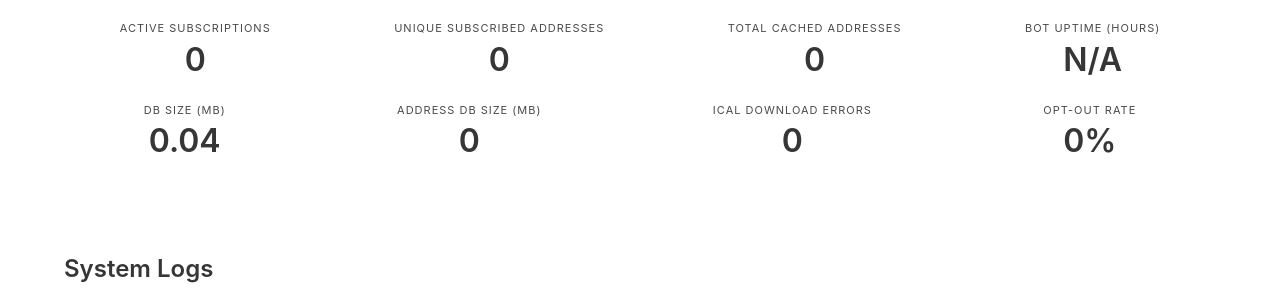
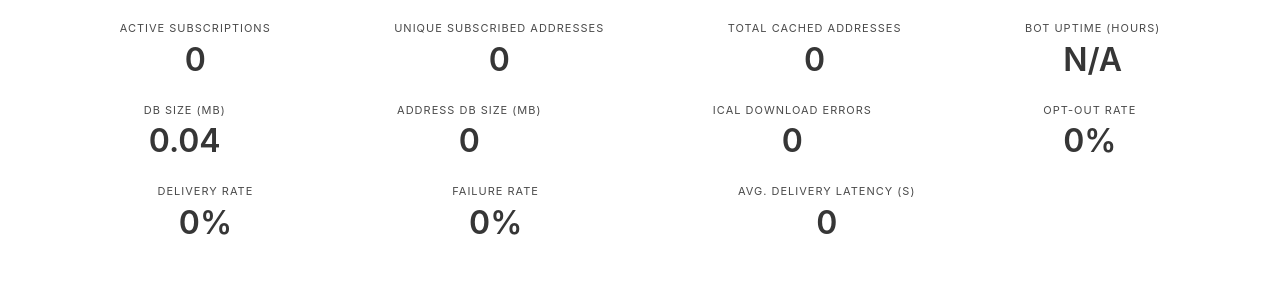
Before and after one commit to Steelnight/DumpDate, a Flask app: page / in a window 1280 px wide. Shown: the part 240-546 px from the top of the page. Run offline with Flask 3, Linux system fonts and the light colour scheme; data that the repository does not hold is empty.

Commit message:
feat: Add Notification Performance KPIs to Dashboard
This commit implements the tracking and display of detailed notification performance metrics as Phase 2a of the dashboard feature.

- Adds a new `notification_logs` table to the database to record the status of every outgoing notification.
- Modifies the notification scheduler to log each send attempt (success or failure) to this new table.
- Implements backend logic to calculate Delivery Rate, Failure Rate, and Average Delivery Latency from the notification logs.
- Updates the dashboard frontend to display these new KPIs.

```diff
--- a/dashboard/app.py
+++ b/dashboard/app.py
@@ -55,6 +55,9 @@ def index():
         "bot_uptime_hours": "N/A",
         "ical_download_errors": 0,
         "opt_out_rate_percent": 0,
+        "delivery_rate_percent": 0,
+        "failure_rate_percent": 0,
+        "avg_delivery_latency_seconds": 0,
     }
     logs = []
 
@@ -98,6 +101,37 @@ def index():
                     (inactive_subscriptions / total_subscriptions) * 100, 2
                 )
 
+            # --- Notification KPIs ---
+            try:
+                total_notifications = cur.execute(
+                    "SELECT COUNT(*) FROM notification_logs WHERE status IN ('success', 'failure')"
+                ).fetchone()[0]
+                if total_notifications > 0:
+                    successful_notifications = cur.execute(
+                        "SELECT COUNT(*) FROM notification_logs WHERE status = 'success'"
+                    ).fetchone()[0]
+                    failed_notifications = cur.execute(
+                        "SELECT COUNT(*) FROM notification_logs WHERE status = 'failure'"
+                    ).fetchone()[0]
+
+                    kpis["delivery_rate_percent"] = round(
+                        (successful_notifications / total_notifications) * 100, 2
+                    )
+                    kpis["failure_rate_percent"] = round(
+                        (failed_notifications / total_notifications) * 100, 2
+                    )
+
+                    # Calculate average latency for successful notifications
+                    avg_latency = cur.execute(
+                        "SELECT AVG(JULIANDAY(timestamp_sent) - JULIANDAY(timestamp_scheduled)) FROM notification_logs WHERE status = 'success'"
+                    ).fetchone()[0]
+                    if avg_latency:
+                        kpis["avg_delivery_latency_seconds"] = round(
+                            avg_latency * 86400, 2
+                        )  # Convert days to seconds
+            except (sqlite3.Error, TypeError, ZeroDivisionError) as e:
+                logger.warning(f"Could not calculate notification KPIs: {e}")
+
             # --- Fetch Logs ---
             logs_query = cur.execute(
                 "SELECT timestamp, level, message, logger_name FROM logs ORDER BY timestamp DESC LIMIT 100"
--- a/dashboard/templates/index.html
+++ b/dashboard/templates/index.html
@@ -74,6 +74,32 @@
             </div>
           </div>
       </nav>
+      <nav class="level is-mobile">
+        <div class="level-item has-text-centered">
+          <div>
+            <p class="heading">Delivery Rate</p>
+            <p class="title">{{ kpis.delivery_rate_percent }}%</p>
+          </div>
+        </div>
+        <div class="level-item has-text-centered">
+          <div>
+            <p class="heading">Failure Rate</p>
+            <p class="title">{{ kpis.failure_rate_percent }}%</p>
+          </div>
+        </div>
+        <div class="level-item has-text-centered">
+          <div>
+            <p class="heading">Avg. Delivery Latency (s)</p>
+            <p class="title">{{ kpis.avg_delivery_latency_seconds }}</p>
+          </div>
+        </div>
+        <div class="level-item has-text-centered">
+            <div>
+              <p class="heading">&nbsp;</p>
+              <p class="title">&nbsp;</p>
+            </div>
+        </div>
+      </nav>
     </div>
   </section>
 
```
Also changed, not shown: schedule_parser/db_manager.py (+13 -0 lines), telegram_bot/scheduler.py (+48 -10 lines).
